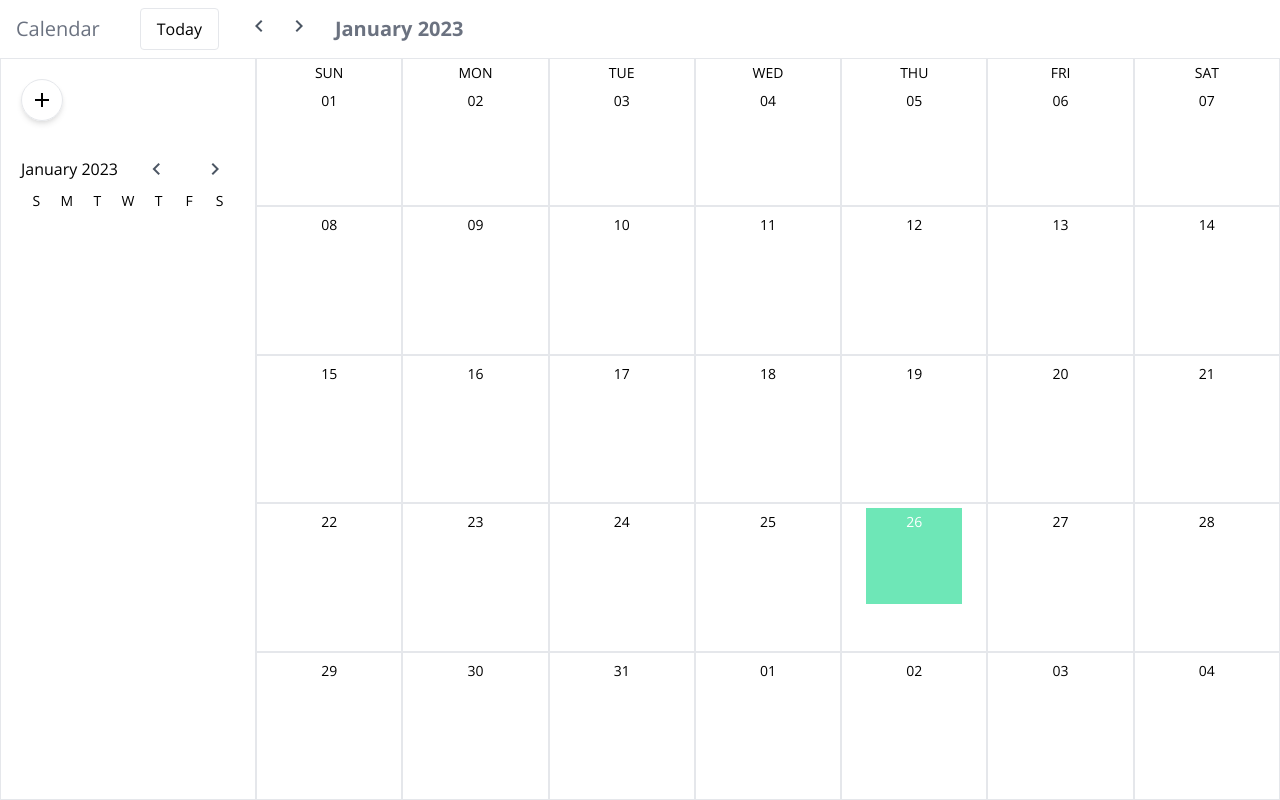
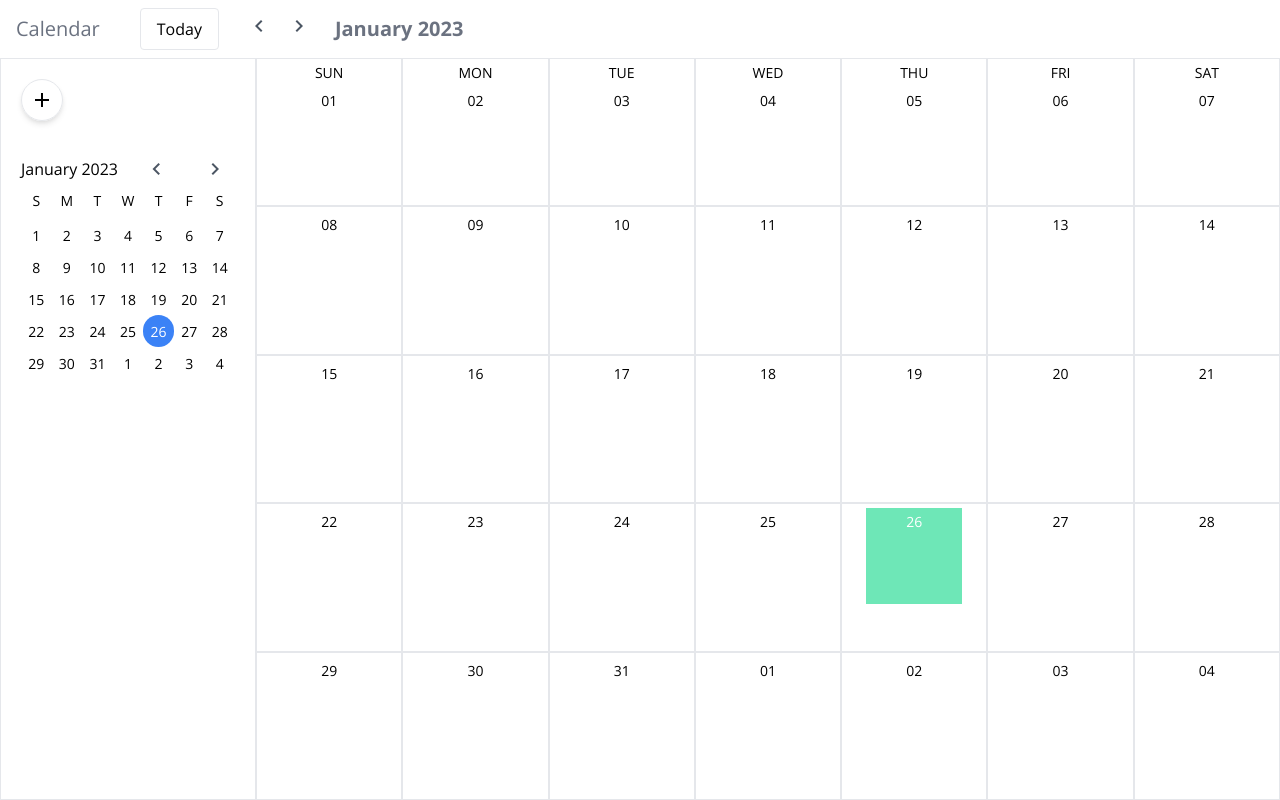
Before and after one commit to anasty223/calendar-react, a React (Create React App) app: page / in a window 1280 px wide. Built offline with nearby package versions, Linux system fonts and the light colour scheme.

Commit message:
add curDay small calendar

```diff
--- a/src/components/SmallCalendar.js
+++ b/src/components/SmallCalendar.js
@@ -26,6 +26,19 @@
 function handleNextMonth(){
     setCurrentMonthIdx(currentMonthIdx +1)
 }
+
+function getDayClass(day){
+const format="DD-MM-YY"
+const nowDay=dayjs().format(format)
+const currDay=day.format(format)
+
+if(nowDay===currDay){
+    return 'bg-blue-500 rounded-full text-white'
+}else {
+    return""
+}
+}
+
   return (
     <div className="mt-9 ">
       <header className="flex justify-between">
@@ -50,7 +63,17 @@
             {day.format("dd").charAt(0)}
           </span>
         ))}
-
+{currentMonth.map((row,idx)=>(
+    <React.Fragment key={idx}>
+{row.map((day,idx)=>(
+<button key={idx} className={`py-1 w-full ${getDayClass(day)}`}>
+    <span className="text-sm">
+        {day.format('D')}
+    </span>
+</button>
+))}
+    </React.Fragment>
+))}
       </div>
     </div>
   );
```
